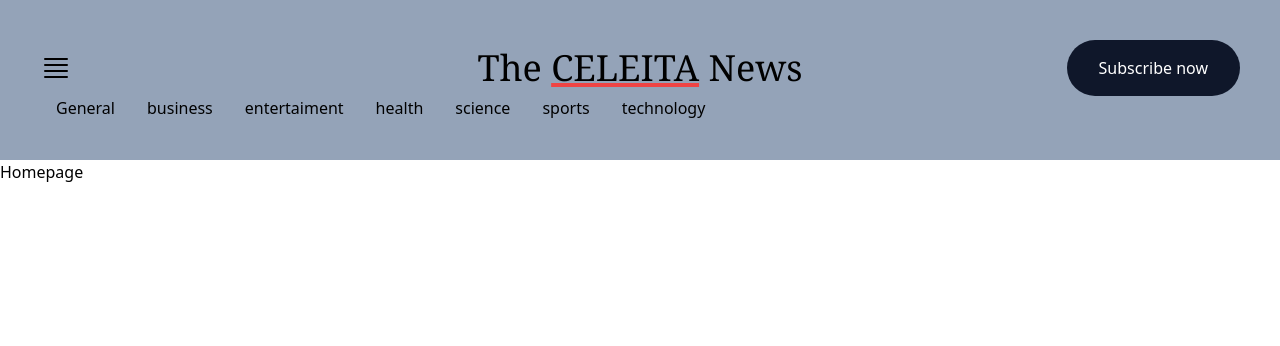
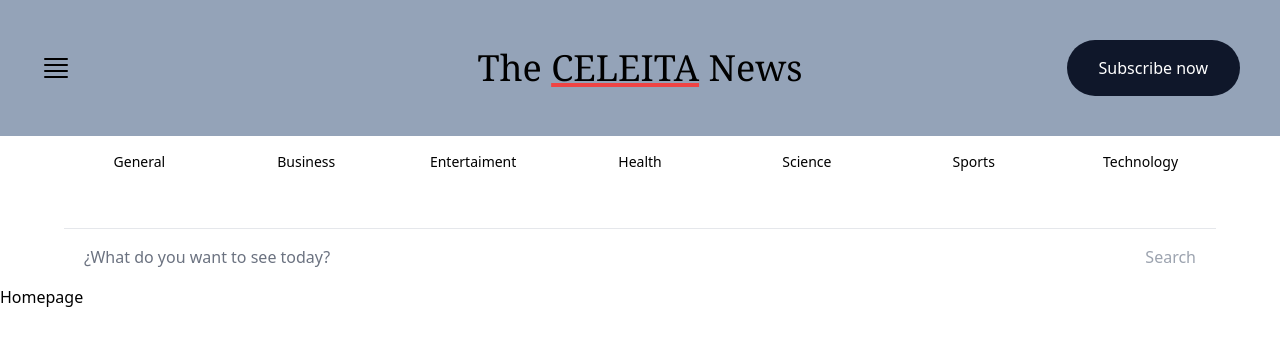
Before and after one commit to JulianCeleita/news-next, a Next.js app: page / in a window 1280 px wide. Shown: the top 346 px of the page. Built offline with nearby package versions, Linux system fonts and the light colour scheme.

Commit message:
building searchbox, inputs ready to handleSearch

```diff
--- a/app/Header.tsx
+++ b/app/Header.tsx
@@ -1,6 +1,7 @@
 import { Bars4Icon, CircleStackIcon } from "@heroicons/react/24/solid";
 import Link from "next/link";
 import NavLinks from "./NavLinks";
+import SearchBox from "./SearchBox";
 
 function Header() {
   return (
@@ -27,12 +28,9 @@ function Header() {
                 Subscribe now
             </button>
         </div>
-
-        {/* NAVLINKS */}
+      </div>
         <NavLinks/>
-        {/* SEARCHBOX */}
-
-      </div>
+        <SearchBox/>
     </header>
   );
 }
--- a/app/NavLinks.tsx
+++ b/app/NavLinks.tsx
@@ -11,7 +11,7 @@ function NavLinks() {
   };
 
   return (
-    <nav>
+    <nav className="grid grid-cols-4 md:grid-cols-7 text-xs md:text-sm gap-4 pb-10 max-w-6xl mx-auto border-b">
       {categories.map((category) => (
         <NavLink
           key={category}
--- /dev/null
+++ b/app/SearchBox.tsx
@@ -0,0 +1,26 @@
+"use client";
+
+import { useState } from "react";
+
+function SearchBox() {
+  const [input, setInput] = useState("");
+  return (
+    <form className="max-w-6xl mx-auto flex justify-between items-center px-5">
+      <input
+        type="text"
+        value={input}
+        onChange={(e) => setInput(e.target.value)}
+        placeholder="¿What do you want to see today?"
+        className="flex-1 w-full h-14 bg-transparent rounded-sm placeholder-gray-500 text-gray-500 outline-none dark:text-red-500"
+      />
+      <button
+        type="submit"
+        disabled={!input}
+        className="text-red-400 disabled:text-gray-400"
+      >
+        Search
+      </button>
+    </form>
+  );
+}
+export default SearchBox;
--- a/constants.ts
+++ b/constants.ts
@@ -1,9 +1,9 @@
 export const categories: Category[] = [
-  "general",
-  "business",
-  "entertaiment",
-  "health",
-  "science",
-  "sports",
-  "technology",
+  "General",
+  "Business",
+  "Entertaiment",
+  "Health",
+  "Science",
+  "Sports",
+  "Technology",
 ];
```
Also changed, not shown: app/NavLink.tsx (+11 -5 lines), typings.d.ts (+7 -7 lines).
